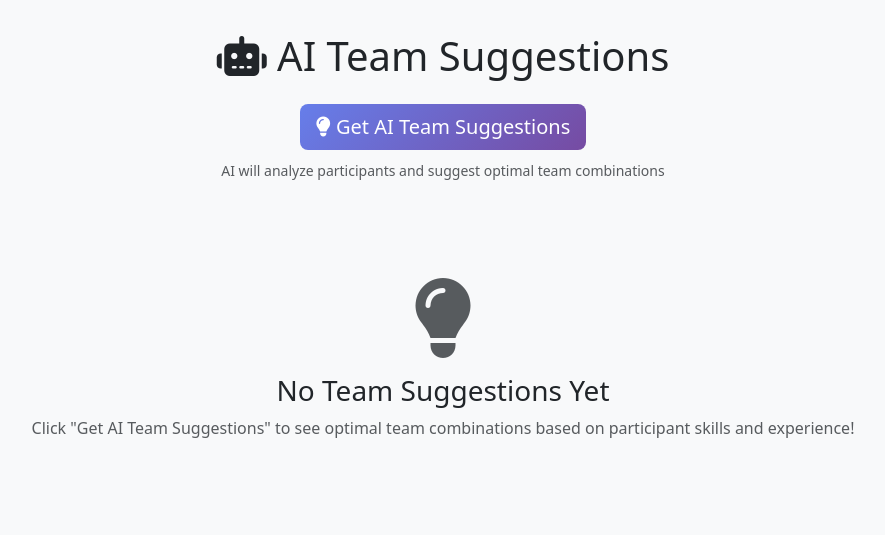
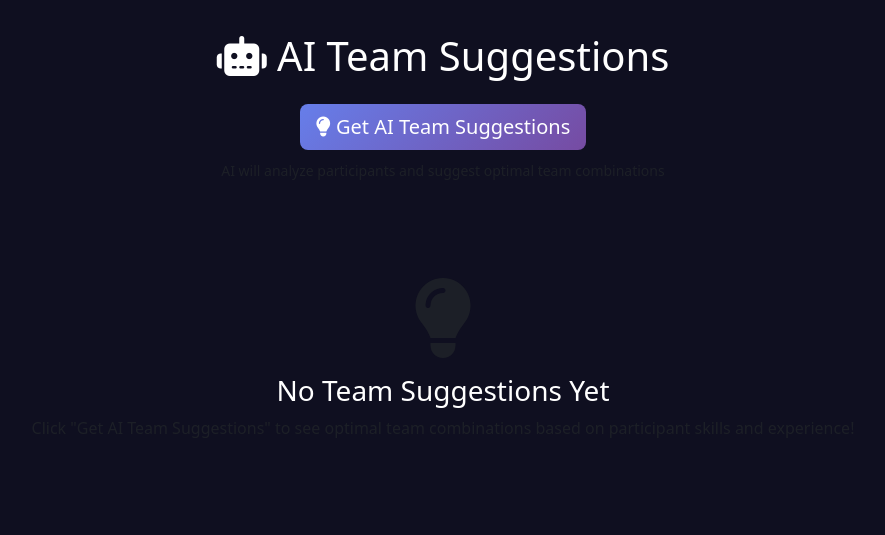
Before and after one commit to VATSALVARSHNEY108/HACKHUB---FULL-FINAL, a Flask app: page /teams-view in a window 1280 px wide. Shown: the top 535 px of the page, without its empty margins (197-1082 px from the left). Run offline with Flask 3, Linux system fonts and the light colour scheme.

Commit message:
Update teams_view.html

```diff
--- a/templates/teams_view.html
+++ b/templates/teams_view.html
@@ -7,7 +7,7 @@
     <link href="https://cdn.jsdelivr.net/npm/bootstrap@5.3.0/dist/css/bootstrap.min.css" rel="stylesheet">
     <link rel="stylesheet" href="https://cdnjs.cloudflare.com/ajax/libs/font-awesome/6.4.0/css/all.min.css">
     <style>
-        body { background: #f8f9fa; padding: 2rem 0; }
+        body { background: rgb(15,15,32); padding: 2rem 0; }
         .team-card { background: white; border-radius: 10px; padding: 1.5rem; margin-bottom: 1rem; box-shadow: 0 2px 10px rgba(0,0,0,0.1); }
         .team-name { color: #667eea; font-weight: 600; font-size: 1.3rem; }
         .member-card { background: #f8f9fa; border-radius: 8px; padding: 1rem; margin: 0.5rem 0; }
@@ -20,7 +20,7 @@
 </head>
 <body>
     <div class="container">
-        <div class="row mb-4">
+        <div class="row mb-4" , style="color: white;">
             <div class="col-12">
                 <h1 class="text-center mb-4"><i class="fas fa-robot"></i> AI Team Suggestions</h1>
                 <div class="text-center mb-4">
@@ -114,7 +114,7 @@
                             </div>
 
                             {% if team.project_idea %}
-                            <div class="mt-3">
+                            <div class="mt-3",style="color: white">
                                 <h6><i class="fas fa-lightbulb"></i> Suggested Project</h6>
                                 <p class="small">{{ team.project_idea }}</p>
                             </div>
@@ -124,14 +124,14 @@
                     {% endfor %}
                 </div>
             {% else %}
-                <div id="noSuggestionsMessage" class="text-center py-5">
+                <div id="noSuggestionsMessage" class="text-center py-5", style="color: white">
                     <i class="fas fa-lightbulb fa-5x text-muted mb-3"></i>
-                    <h3>No Team Suggestions Yet</h3>
-                    <p class="text-muted">Click "Get AI Team Suggestions" to see optimal team combinations based on participant skills and experience!</p>
+                    <h3 style="color: white">No Team Suggestions Yet</h3>
+                    <p class="text-muted" >Click "Get AI Team Suggestions" to see optimal team combinations based on participant skills and experience!</p>
                 </div>
 
                 <!-- AI Suggestions Container -->
-                <div id="suggestionsContainer" style="display: none;">
+                <div id="suggestionsContainer" style="display: none;,color: white">
                     <h3 class="mb-4"><i class="fas fa-robot"></i> AI Team Suggestions</h3>
                     <div class="alert alert-info">
                         <i class="fas fa-info-circle"></i> These are AI-generated suggestions based on skill compatibility, experience balance, and role diversity. Review and use them as guidance for manual team formation.
```
